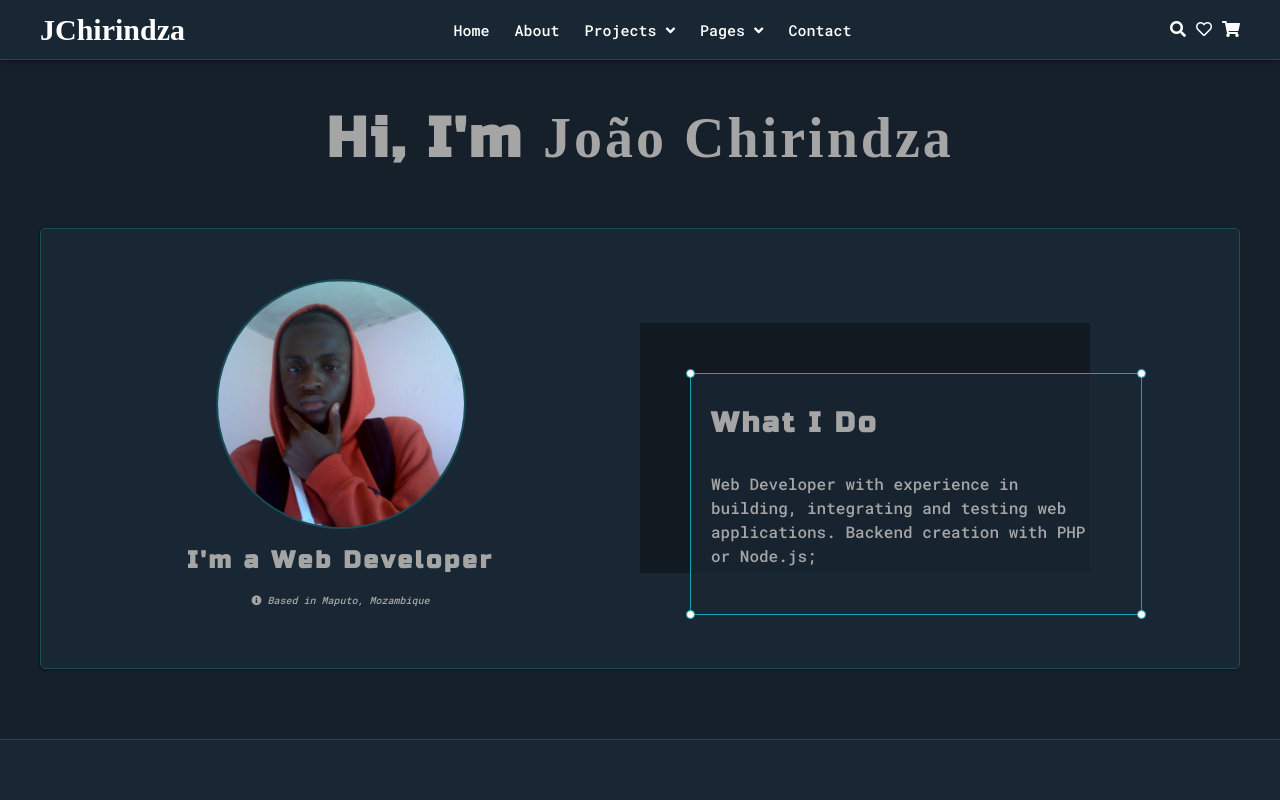
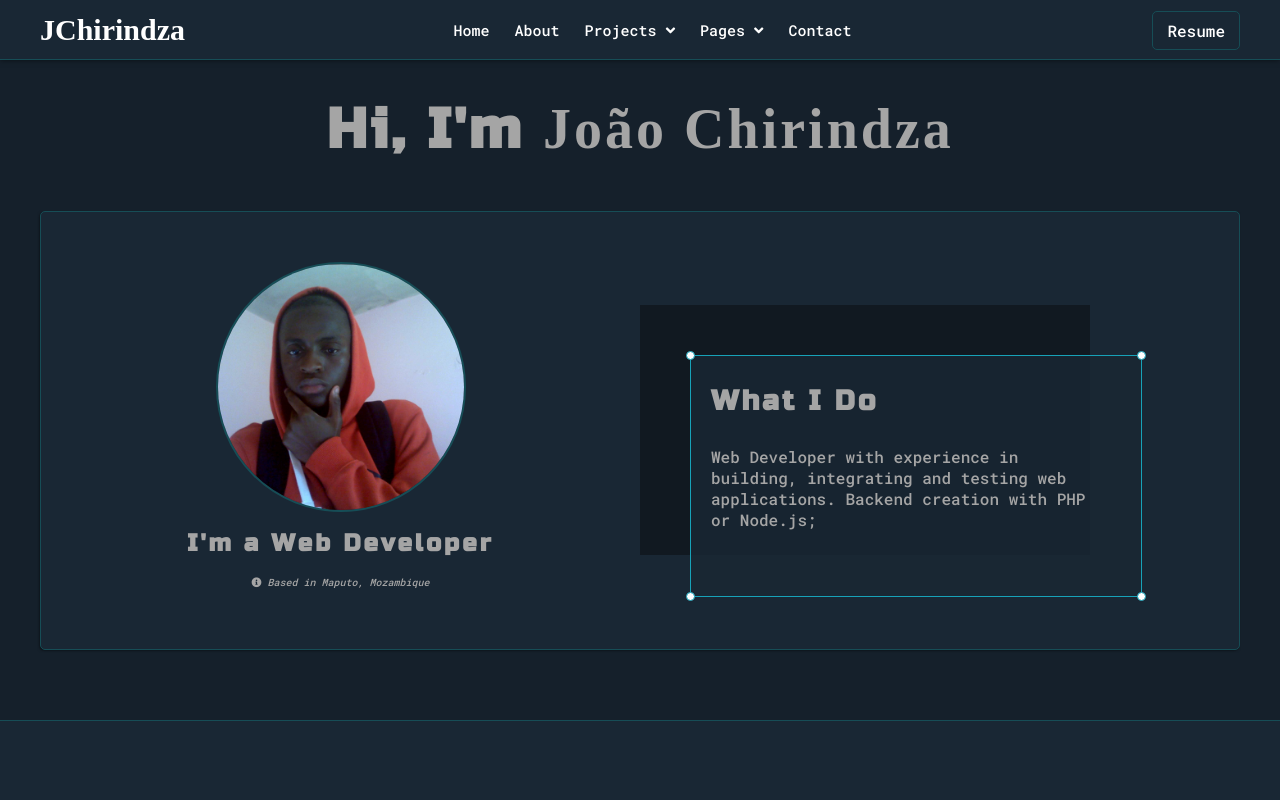
Before and after one commit to JChirindza/Web_portfolio_nextjs_v2, a Next.js app: page /home in a window 1280 px wide. Shown: the top 800 px of the page. Built offline with nearby package versions, Linux system fonts and the light colour scheme.

Commit message:
Nav.js Update | add Resume Button
Button to download Resume .pdf file.

```diff
--- a/components/Nav.js
+++ b/components/Nav.js
@@ -211,15 +211,20 @@ const Nav = () => {
                             </nav>
                         </div>
                         <div className="header-item item-right">
-                            <a href="#">
-                                <i className="fas fa-search"></i>
+                            <a
+                                target="_blank"
+                                rel="noreferrer"
+                                href="/resume.pdf"
+                                className="more_button"
+                            >
+                                Resume
                             </a>
-                            <a href="#">
+                            {/* <a href="#">
                                 <i className="far fa-heart"></i>
                             </a>
                             <a href="#">
                                 <i className="fas fa-shopping-cart"></i>
-                            </a>
+                            </a> */}
                             <div className="mobile-menu-trigger">
                                 <span></span>
                             </div>
@@ -232,6 +237,18 @@ const Nav = () => {
             <style jsx>
                 {`
                     @import url("https://fonts.googleapis.com/css2?family=Poppins:wght@400;500;600;700&display=swap");
+
+                    .more_button {
+                        color: var(--mainText);
+                        background-color: initial;
+                        border: 1px solid var(--borderColor);
+                        border-radius: 5px;
+                        padding: 8px 14px;
+                    }
+
+                    .more_button:hover {
+                        background-color: var(--previewBg);
+                    }
 
                     body {
                         line-height: 1.5;
```
